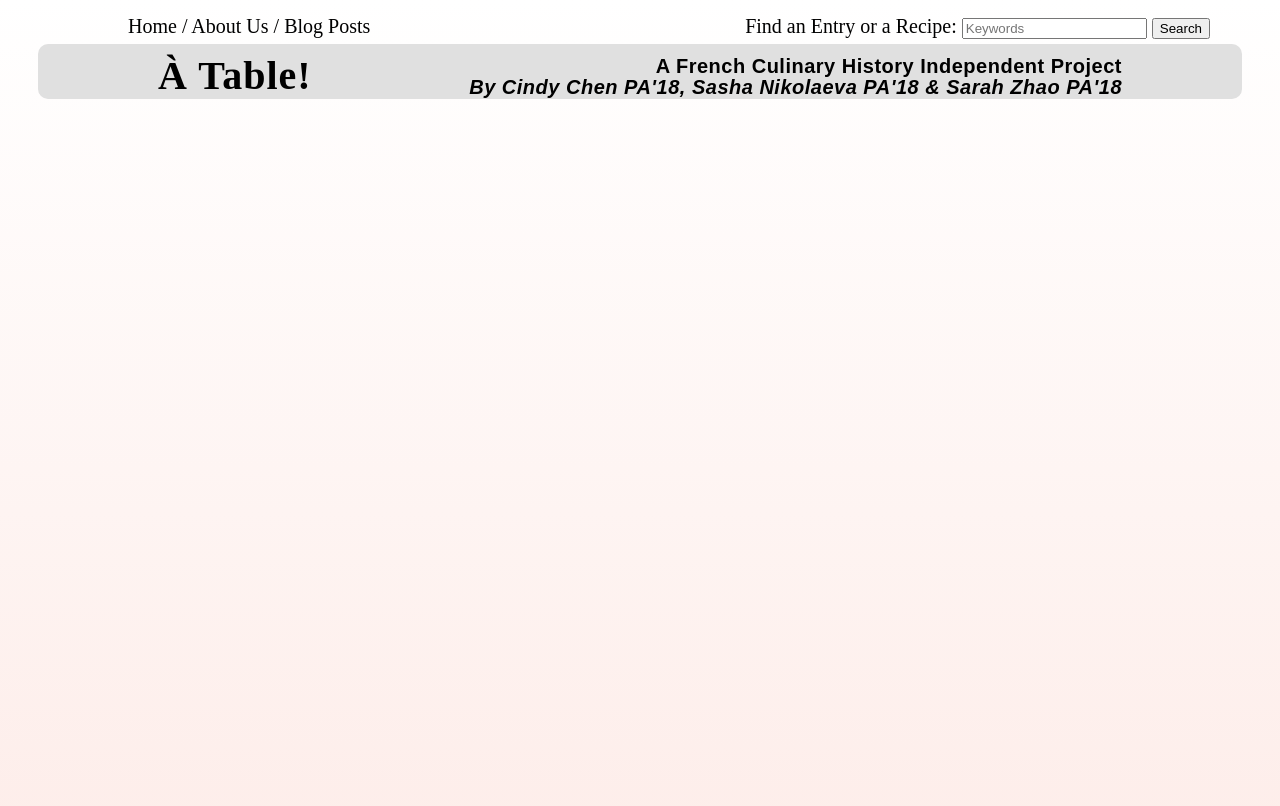
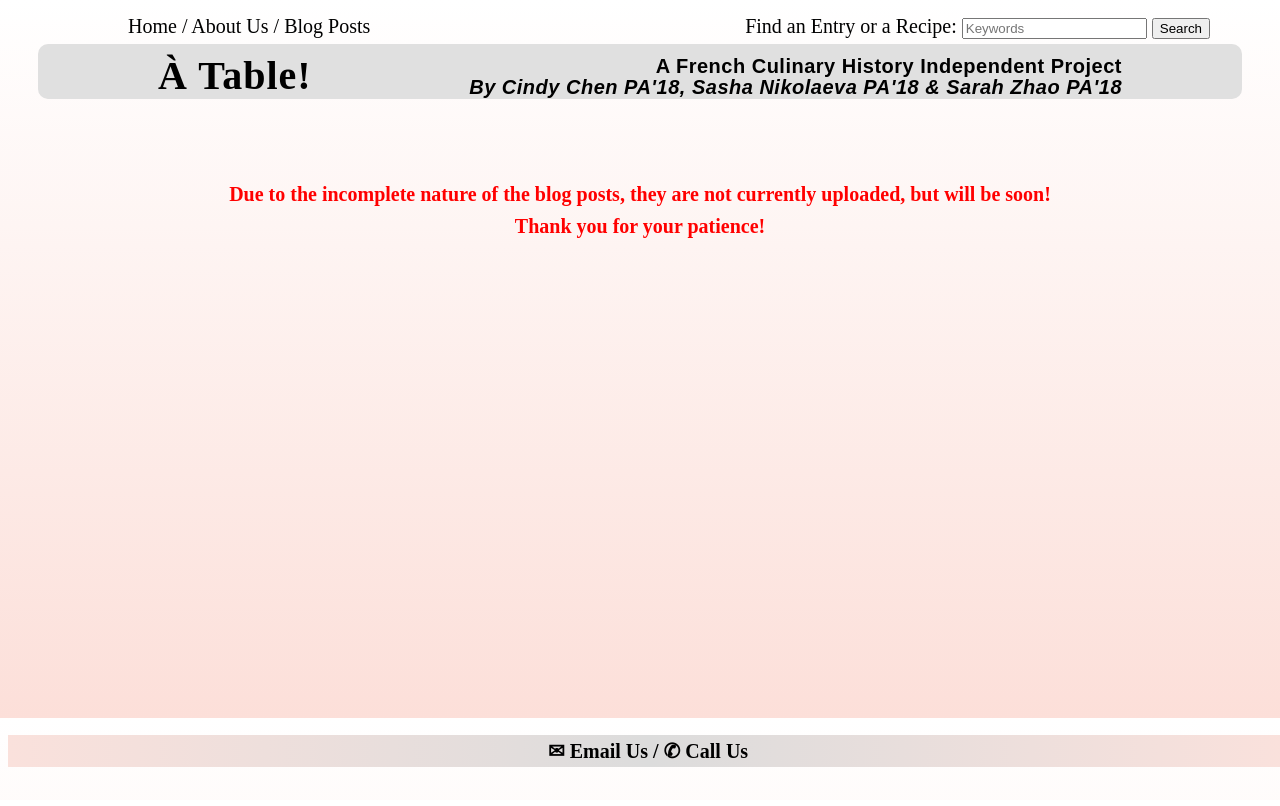
Before and after one commit to CindyXChen/CSC500A-Final-Project, a plain HTML site: page blogPosts.html in a window 1280 px wide. Shown: the top 806 px of the page. Drawn offline with Linux system fonts and the light colour scheme.

Commit message:
Filler in blog posts page; added contacts to each page

```diff
--- a/aboutUsStyle.css
+++ b/aboutUsStyle.css
@@ -1,5 +1,5 @@
 body {
-  height: 1535px;
+  height: 1580px;
   background: white;
   background: linear-gradient(white, #FCDFD9);
   max-width: none;
@@ -139,3 +139,17 @@ img {
 .column-right p {
   margin-right: 30px;
 }
+
+h5 {
+  font-size: 20px;
+  text-align: center;
+  display: block;
+  background-color: #dcdcdc;
+  background: linear-gradient(to right, #FAE1DC , #dcdcdc, 	#FAE1DC);
+  margin-bottom: 0px;
+  max-width: 100%;
+  border-radius: 0px;
+  width: 100%;
+  position: absolute;
+  padding: 0px 0px;
+}
--- a/blogPosts.html
+++ b/blogPosts.html
@@ -37,10 +37,17 @@
     <div id="members" class="container-fluid">
       <div class="row">
         <div class="column-left">
+        </div>
+      </div>
+    </div>
+
+    <h4 style="text-align:center; color: red"> Due to the incomplete nature of the blog posts, they are not currently uploaded, but will be soon! <br>Thank you for your patience!</h4>
+
+    <h5 id="contact"><a href="mailto:xchen1999cn@gmail.com, sarahmxzhao@gmail.com, sashanikolaeva01@gmail.com" target="_top">&#9993; Email Us</a> / <a href="tel: 978-482-6886">&#9990; Call Us</a></h5>
 
     <script>
     function performSearch() {
-      alert(document.getElementById("searchInput").value);
+      alert("The search function is still a work in progress... Sorry...");
     }
     </script>
 
--- a/blogPostsStyle.css
+++ b/blogPostsStyle.css
@@ -1,5 +1,5 @@
 body {
-  height: 1475px;
+  height: 700px;
   background: white;
   background: linear-gradient(white, #FCDFD9);
   max-width: none;
@@ -73,3 +73,16 @@ a h1:hover {
   text-align: right;
   margin-right: 120px;
 }
+
+h5 {
+  font-size: 20px;
+  text-align: center;
+  display: block;
+  background-color: #dcdcdc;
+  background: linear-gradient(to right, #FAE1DC , #dcdcdc, 	#FAE1DC);
+  max-width: 100%;
+  border-radius: 0px;
+  width: 100%;
+  position: absolute;
+  bottom: 0;
+}
```
Also changed, not shown: aboutUs.html (+3 -1 lines).
